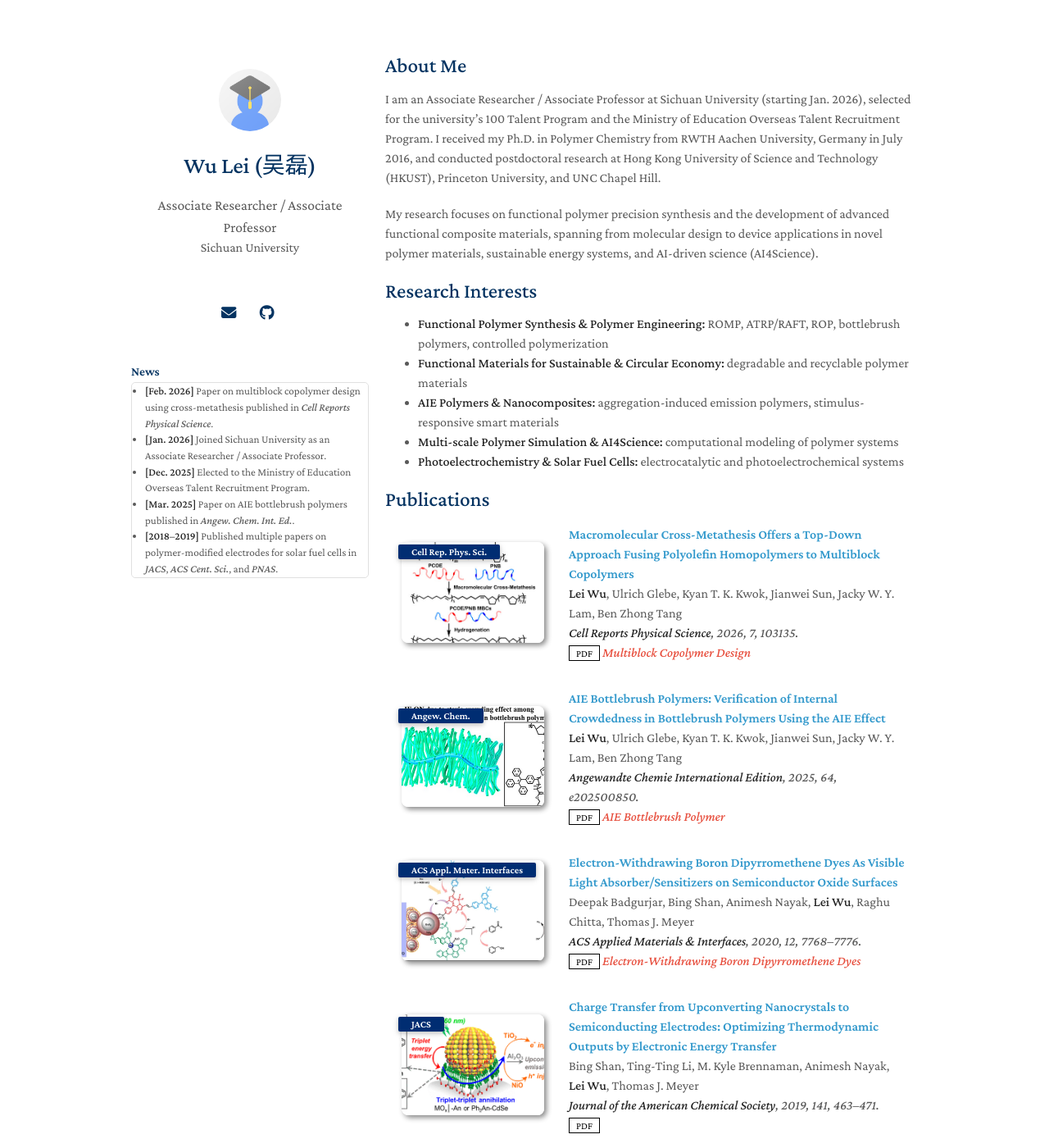
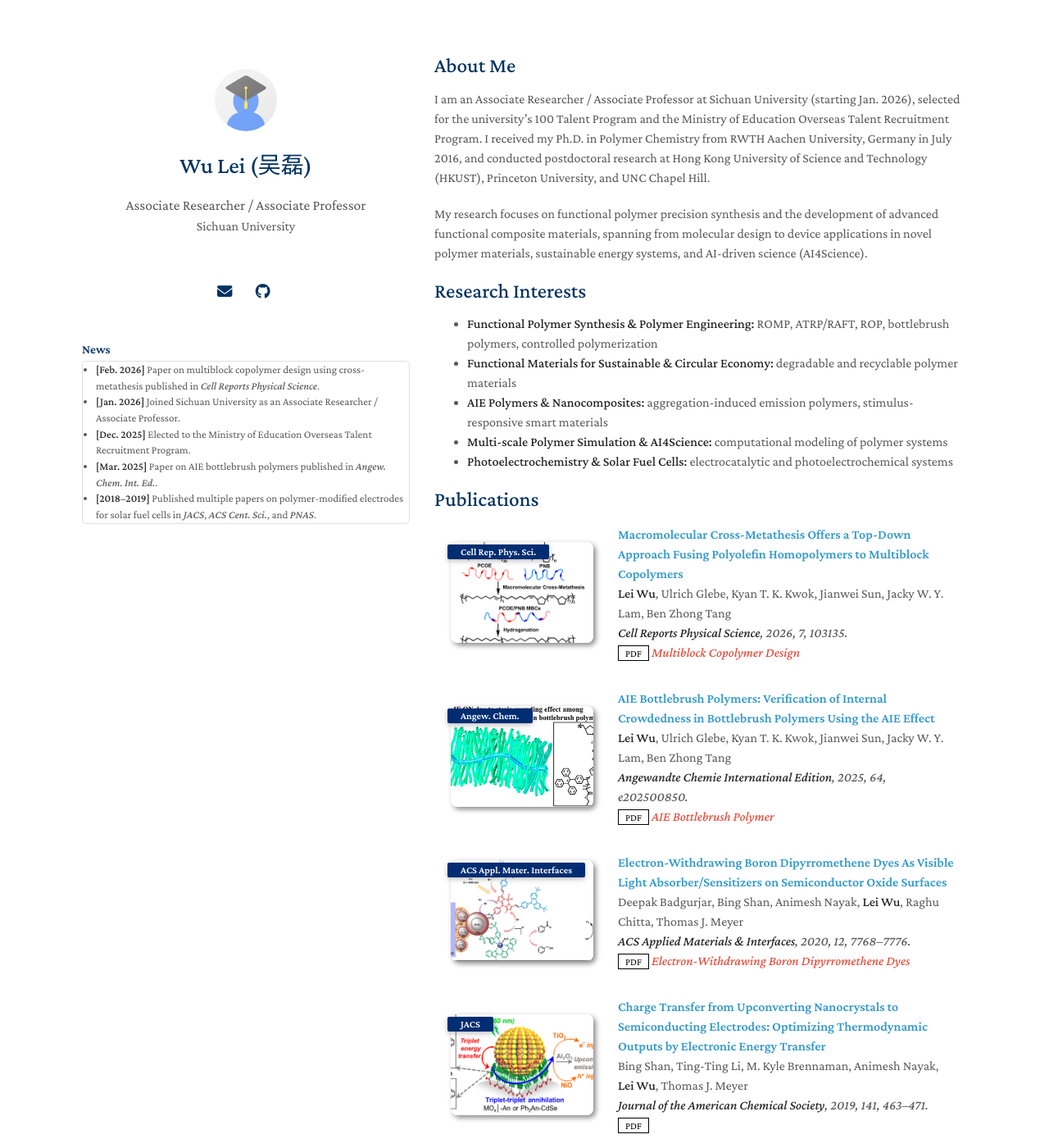
Before and after one commit to leiwuhoohoo/leiwu_polymer_research, a Jekyll site: the page built from index.md, in a window 1280 px wide and 1400 px high. Shown: the whole window at 82% size. Built offline with Jekyll 4.4.1, drawn with Linux system fonts in a browser that asks for light colours; a style sheet for code colours, icons or effects is not loaded; our own code applies the rules of GitHub Pages for plain Markdown files.

Commit message:
Widen left sidebar to 400px, expand total page to 1080px

```diff
--- a/_sass/minimal-light.scss
+++ b/_sass/minimal-light.scss
@@ -296,7 +296,7 @@ a:hover small {
 }
 
 .wrapper {
-  width:960px;
+  width:1080px;
   margin:0 auto;
 }
 
@@ -356,7 +356,7 @@ img {
 }
 
 header {
-  width:290px;
+  width:400px;
   float:left;
   position:fixed;
   -webkit-font-smoothing:subpixel-antialiased;
@@ -454,7 +454,7 @@ hr {
 }
 
 footer {
-  width:290px;
+  width:400px;
   float:left;
   position:fixed;
   bottom:30px;
```
